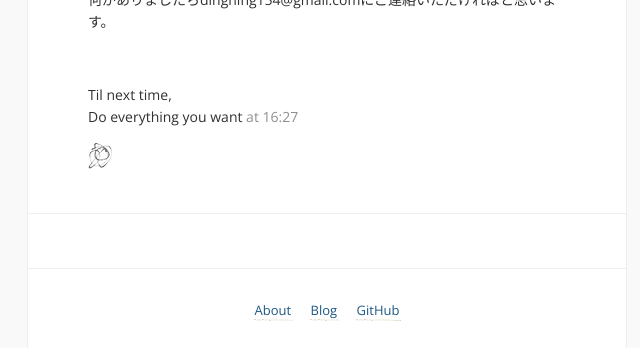
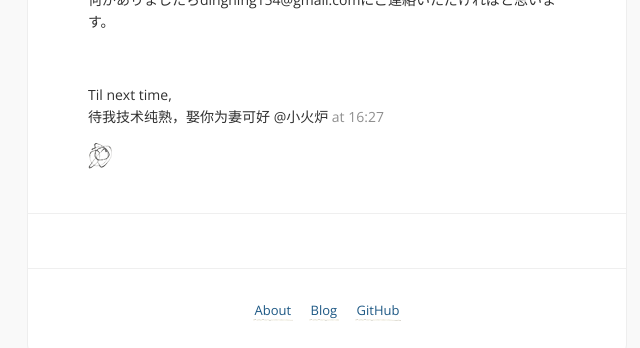
Before and after one commit to dinghing/dinghing.github.io, a Jekyll site: the page built from _posts/2013-05-06-最初の記事.md, in a window 1280 px wide. Shown: the part 518-866 px from the top of the page, without its empty margins (313-953 px from the left). Built offline with Jekyll 4.4.1, drawn with Linux system fonts in a browser that asks for light colours; comment, search, counter and statistics services are not loaded; a file with an impossible date is left out.

Commit message:
Update _config.yml

```diff
--- a/_config.yml
+++ b/_config.yml
@@ -1,5 +1,5 @@
 title:            dinghing
-signoff:          Do everything you want
+signoff:          待我技术纯熟，娶你为妻可好 @小火炉
 disqus_shortname: dinghing  # disqus comment thread for post header options. ( leave blank if unwanted. )
 facebook_appid:   # appid for like button, remove from /_includes/share.html if unwanted.
 google_analytics: # set tracking, remove from /javascripts/basic.js if unwanted.
```
